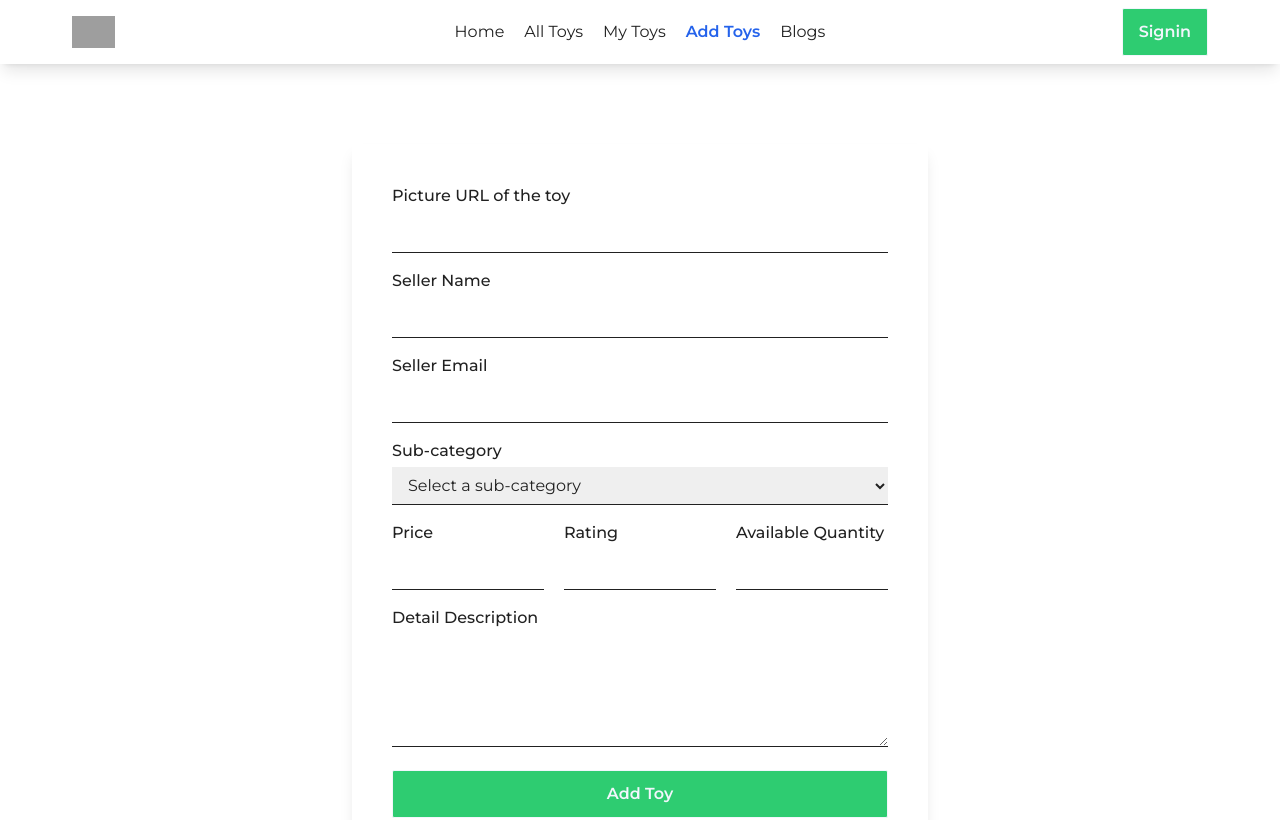
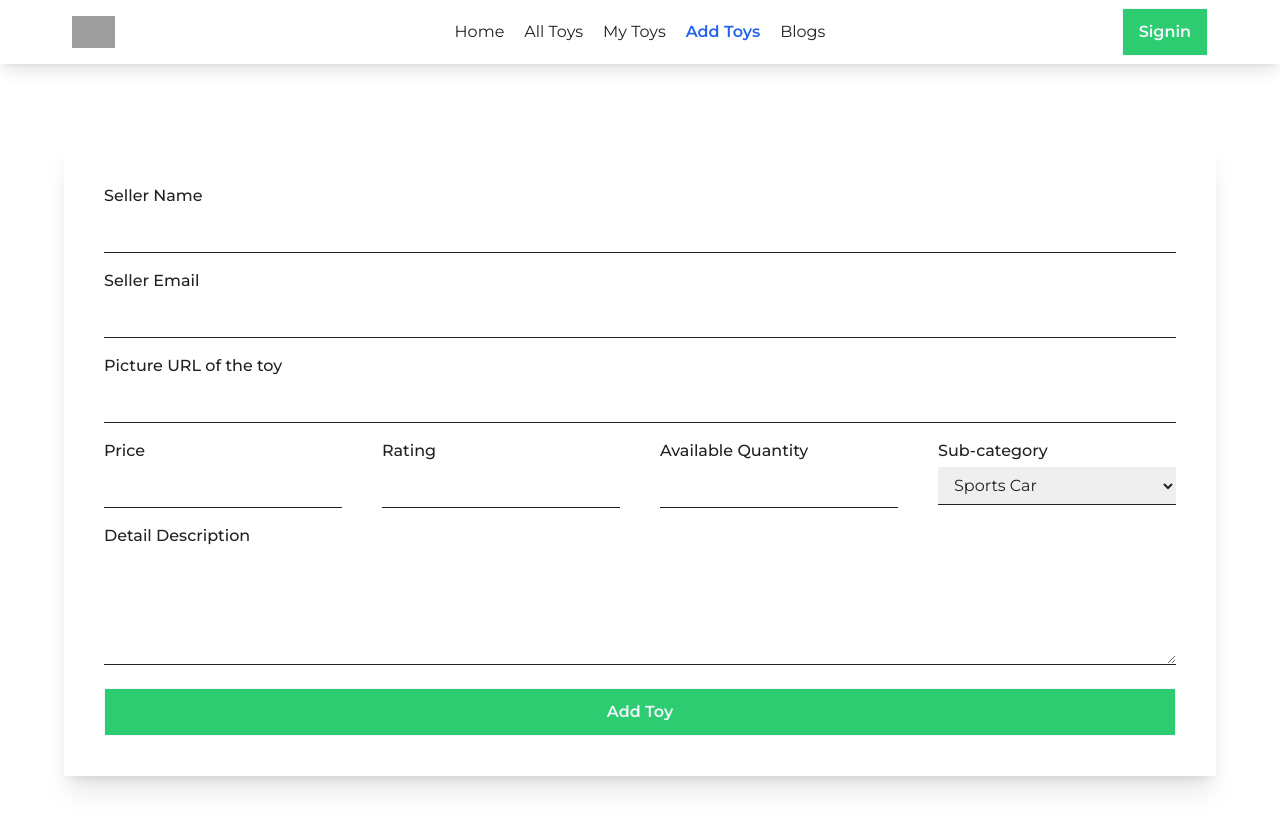
Before and after one commit to iibrahim70/car-craze-client, a React (Vite) app: page /addtoys in a window 1280 px wide. Shown: the top 820 px of the page. Built offline with nearby package versions, Linux system fonts and the light colour scheme; no server answers; grey boxes are pictures that could not be loaded.

Commit message:
implemented all toy page in tabular form

```diff
--- a/index.html
+++ b/index.html
@@ -1,5 +1,5 @@
 <!DOCTYPE html>
-<html lang="en" data-theme="primary">
+<html lang="en" data-theme="mytheme">
   <head>
     <meta charset="UTF-8" />
     <link rel="icon" type="image" href="#" />
--- a/src/pages/addtoys/AddToys.jsx
+++ b/src/pages/addtoys/AddToys.jsx
@@ -8,7 +8,7 @@ const AddToys = () => {
 
   const {user} = useContext(AuthContext);
 
-  const { register, handleSubmit, watch, formState: { errors } } = useForm();
+  const { register, handleSubmit, formState: { errors } } = useForm();
   const onSubmit = newToys => {
 
     fetch('http://localhost:5000/toys', {
@@ -35,20 +35,12 @@ const AddToys = () => {
 
   return (
     <div className='mt-[104px] mb-10 md:mt-[144px] md:mb-20'>
-      <div className="max-w-xl mx-auto shadow-lg p-10">
+      <div className="shadow-xl p-10">
         <form onSubmit={handleSubmit(onSubmit)}>
 
           <div className="mb-4">
-            <label htmlFor="picture" className="block mb-1 font-medium">Picture URL of the toy</label>
-            <input className="w-full border-b border-[#212121] py-2 px-3 focus:outline-none focus:ring" {...register('picture', { required: true })}/>
-            {errors.picture && (
-              <span className="text-red-500 text-sm">This field is required</span>
-            )}
-          </div>
-
-          <div className="mb-4">
             <label htmlFor="sellerName" className="block mb-1 font-medium">Seller Name</label>
-            <input className="w-full border-b border-[#212121] py-2 px-3 focus:outline-none focus:ring"{...register('sellerName', { required: true })} />
+            <input className="w-full border-b border-[#212121] py-2 px-3 focus:outline-none focus:border-[#2ECC71] focus:ring-2 focus:ring-[#bg-gradient-to-r from-transparent via-lime-700 to-cyan-600]"{...register('sellerName', { required: true })} />
             {errors.sellerName && (
               <span className="text-red-500 text-sm">This field is required</span>
             )}
@@ -56,26 +48,21 @@ const AddToys = () => {
 
           <div className="mb-4">
             <label htmlFor="sellerEmail" className="block mb-1 font-medium">Seller Email</label>
-            <input className="w-full border-b border-[#212121] py-2 px-3 focus:outline-none focus:ring" defaultValue={user?.email} {...register('sellerEmail')} />
+            <input className="w-full border-b border-[#212121] py-2 px-3 focus:outline-none focus:border-[#2ECC71] focus:ring-2 focus:ring-[#bg-gradient-to-r from-transparent via-lime-700 to-cyan-600]" defaultValue={user?.email} {...register('sellerEmail')} />
           </div>
 
           <div className="mb-4">
-            <label htmlFor="subCategory" className="block mb-1 font-medium">Sub-category</label>
-            <select className="w-full border-b border-[#212121] py-2 px-3 focus:outline-none focus:ring"{...register('subCategory', { required: true })}>
-              <option value="">Select a sub-category</option>
-              <option value="Math Toys">Math Toys</option>
-              <option value="Language Toys">Language Toys</option>
-              <option value="Science Toys">Science Toys</option>
-            </select>
-            {errors.subCategory && (
+            <label htmlFor="picture" className="block mb-1 font-medium">Picture URL of the toy</label>
+            <input className="w-full border-b border-[#212121] py-2 px-3 focus:outline-none focus:border-[#2ECC71] focus:ring-2 focus:ring-[#bg-gradient-to-r from-transparent via-lime-700 to-cyan-600]" {...register('picture', { required: true })} />
+            {errors.picture && (
               <span className="text-red-500 text-sm">This field is required</span>
             )}
           </div>
 
-          <div className='grid grid-cols-1 md:grid-cols-3 md:gap-5'>
+          <div className='grid grid-cols-1 md:grid-cols-4 md:gap-10'>
             <div className="mb-4">
               <label htmlFor="price" className="block mb-1 font-medium">Price</label>
-              <input className="w-full border-b border-[#212121] py-2 px-3 focus:outline-none focus:ring"{...register('price', { required: true, min: 0 })} />
+              <input className="w-full border-b border-[#212121] py-2 px-3 focus:outline-none focus:border-[#2ECC71] focus:ring-2 focus:ring-[#bg-gradient-to-r from-transparent via-lime-700 to-cyan-600]"{...register('price', { required: true, min: 0 })} />
               {errors.price && (
                 <span className="text-red-500 text-sm">Please enter a valid price</span>
               )}
@@ -83,7 +70,7 @@ const AddToys = () => {
 
             <div className="mb-4">
               <label htmlFor="rating" className="block mb-1 font-medium">Rating</label>
-              <input className="w-full border-b border-[#212121] py-2 px-3 focus:outline-none focus:ring"{...register('rating', { required: true, min: 0, max: 5 })} />
+              <input className="w-full border-b border-[#212121] py-2 px-3 focus:outline-none focus:border-[#2ECC71] focus:ring-2 focus:ring-[#bg-gradient-to-r from-transparent via-lime-700 to-cyan-600]"{...register('rating', { required: true, min: 0, max: 5 })} />
               {errors.rating && (
                 <span className="text-red-500 text-sm">Please enter a rating between 0 and 5</span>
               )}
@@ -91,8 +78,20 @@ const AddToys = () => {
 
             <div className="mb-4">
               <label htmlFor="quantity" className="block mb-1 font-medium">Available Quantity</label>
-              <input className="w-full border-b border-[#212121] py-2 px-3 focus:outline-none focus:ring"{...register('quantity', { required: true, min: 0 })} />
+              <input className="w-full border-b border-[#212121] py-2 px-3 focus:outline-none focus:border-[#2ECC71] focus:ring-2 focus:ring-[#bg-gradient-to-r from-transparent via-lime-700 to-cyan-600]"{...register('quantity', { required: true, min: 0 })} />
               {errors.quantity && (
+                <span className="text-red-500 text-sm">This field is required</span>
+              )}
+            </div>
+
+            <div className="mb-4">
+              <label htmlFor="subCategory" className="block mb-1 font-medium">Sub-category</label>
+              <select className="w-full border-b border-[#212121] py-2 px-3 focus:outline-none focus:border-[#2ECC71] focus:ring-2 focus:ring-[#bg-gradient-to-r from-transparent via-lime-700 to-cyan-600]"{...register('subCategory', { required: true })}>
+                <option value="Math Toys">Sports Car</option>
+                <option value="Language Toys">Mini Fire Truck</option>
+                <option value="Science Toys">Police Car</option>
+              </select>
+              {errors.subCategory && (
                 <span className="text-red-500 text-sm">This field is required</span>
               )}
             </div>
@@ -100,7 +99,7 @@ const AddToys = () => {
 
           <div className="mb-4">
             <label htmlFor="description" className="block mb-1 font-medium">Detail Description</label>
-            <textarea rows="4" className="w-full border-b border-[#212121] py-2 px-3 focus:outline-none focus:ring"{...register('description', { required: true })}></textarea>
+            <textarea rows="4" className="w-full border-b border-[#212121] py-2 px-3 focus:outline-none focus:border-[#2ECC71] focus:ring-2 focus:ring-[#bg-gradient-to-r from-transparent via-lime-700 to-cyan-600]"{...register('description', { required: true })}></textarea>
             {errors.description && (
               <span className="text-red-500 text-sm">This field is required</span>
             )}
--- a/src/pages/alltoys/AllToys.jsx
+++ b/src/pages/alltoys/AllToys.jsx
@@ -1,9 +1,35 @@
 import React from 'react';
+import { useLoaderData } from 'react-router-dom';
+import AllToysTable from './AllToysTable';
 
 const AllToys = () => {
+  const toys = useLoaderData();
+  console.log(toys);
   return (
-    <div>
+    <div className='mt-[104px] mb-10 md:mt-[144px] md:mb-20'>
+      <h1>total toys {toys.length}</h1>
+      <div className="overflow-x-auto w-full">
+        <table className="table w-full">
+          {/* table header */}
+          <thead>
+            <tr>
+              <th className='text-white'>Seller Name</th>
+              <th className='text-white'>Toy Name</th>
+              <th className='text-white'>Sub Category</th>
+              <th className='text-white'>Price</th>
+              <th className='text-white'>Quantity</th>
+              <th></th>
+            </tr>
+          </thead>
 
+          {/* table body */}
+          <tbody>
+            {
+              toys.map(toy => <AllToysTable key={toy._id} toy={toy}/>)
+            }
+          </tbody>
+        </table>
+      </div>
     </div>
   );
 };
--- /dev/null
+++ b/src/pages/alltoys/AllToysTable.jsx
@@ -0,0 +1,39 @@
+import React from 'react';
+
+const AllToysTable = ({toy}) => {
+  const { sellerName, subCategory, price, quantity } = toy;
+
+  return (
+    <>
+      <tr>
+
+        <td>
+          <h4 className="font-bold">{sellerName}</h4>
+        </td>
+
+        <td>
+          <h4 className="font-bold">helo</h4>
+        </td>
+
+        <td>
+          <h4 className="font-bold">{subCategory}</h4>
+        </td>
+
+        <td>
+          <h4 className="font-bold">${price}</h4>
+        </td>
+
+        <td>
+          <h4 className="font-bold">{quantity}</h4>
+        </td>
+
+        <th>
+          <button className="btn rounded-sm bg-[#2ECC71] text-[#F2F6FC] hover:bg-black capitalize text-base">details</button>
+        </th>
+
+      </tr>
+    </>
+  );
+};
+
+export default AllToysTable;
--- a/src/routes/Routes.jsx
+++ b/src/routes/Routes.jsx
@@ -21,7 +21,8 @@ const router = createBrowserRouter([
       },
       {
         path: '/alltoys',
-        element: <AllToys/>
+        element: <AllToys/>,
+        loader: () => fetch('http://localhost:5000/toys')
       },
       {
         path: '/mytoys',
```
